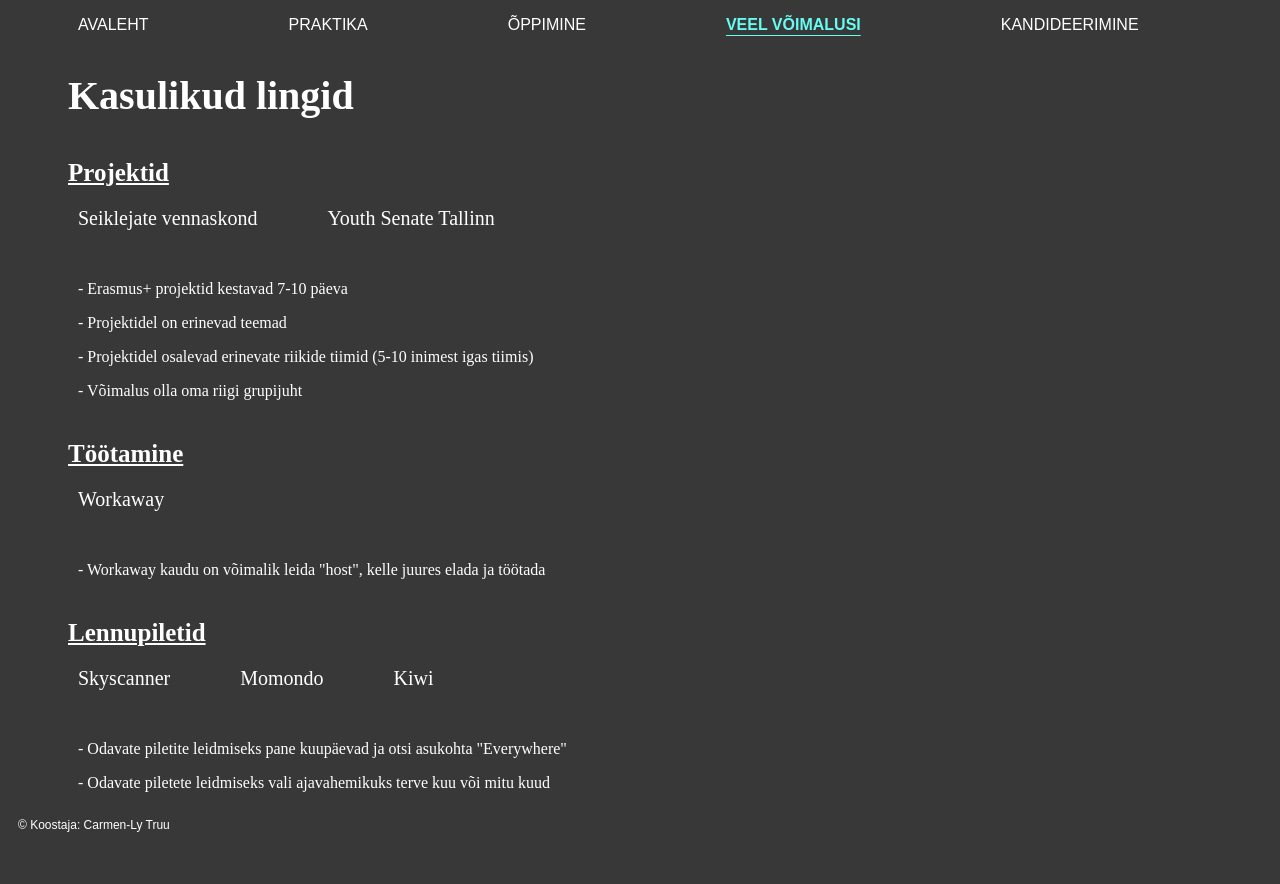
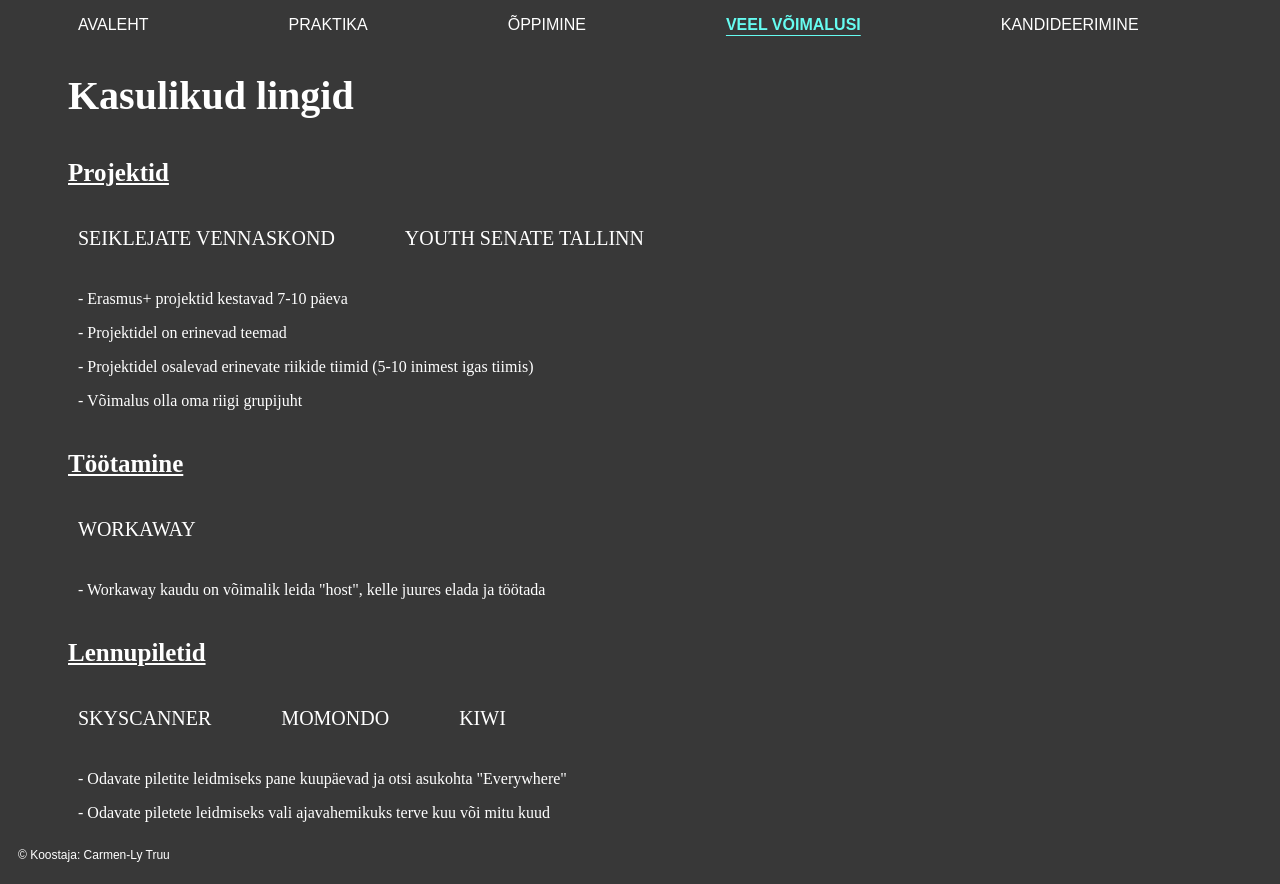
Before and after one commit to carmen1256/truu-website, a Vue app: page /Voimalused in a window 1280 px wide. Before the commit the page ends 854 px from the top, so only its background shows below. Built offline with nearby package versions, Linux system fonts and the light colour scheme.

Commit message:
Commit "header"

```diff
--- a/src/components/Header.vue
+++ b/src/components/Header.vue
@@ -18,6 +18,13 @@ export default {
 </script>
 
 <style scoped>
+
+@media screen and (min-width: 400px) {
+  nav a{
+    display: block;
+    padding: 5px 10px;
+  }
+}
 
 nav a {
     font-family: Arial, Helvetica, sans-serif;
@@ -41,5 +48,11 @@ hr {
   border: 1px black;
 }
 
+@media screen and (min-width: 900px) {
+  nav a {
+    display: inline;
+  }
+}
+
 
 </style>
--- a/src/views/Voimalused.vue
+++ b/src/views/Voimalused.vue
@@ -70,7 +70,7 @@ h2 {
   color: white;
   margin: 5px;
   margin-left: 30px;
-  margin-top: 50px;
+  margin-top: 20px;
 }
 
 
@@ -87,6 +87,7 @@ a {
   color: white;
   margin: 20px;
   text-decoration: none;
+  text-transform: uppercase;
 }
 
 a:hover {
@@ -97,4 +98,11 @@ a:hover {
   width: 150px;
   height: auto;
 }
+
+@media screen and (min-width: 400px) {
+li {
+  display: inline-block;
+}
+
+}
 </style>
```
